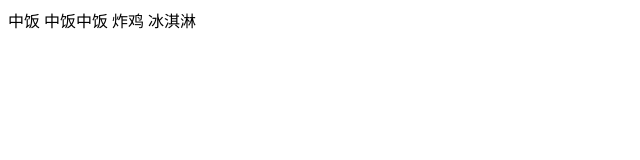
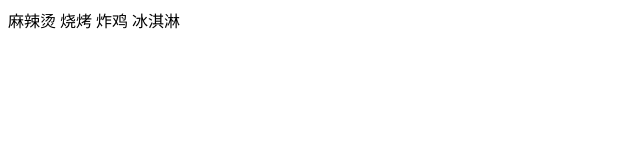
Before and after one commit to teann1996/304baidutask.github.io, a plain HTML site: page index.html in a window 1280 px wide. Shown: the full height of the page, 0-640 px from the left. Drawn offline with Linux system fonts and the light colour scheme.

Commit message:
Update index.html

```diff
--- a/index.html
+++ b/index.html
@@ -7,8 +7,8 @@
 	<link rel="stylesheet" href="">
 </head>
 <body>
-	中饭
-	中饭中饭
+	麻辣烫
+	烧烤
 	炸鸡
 	冰淇淋
 </body>
```
